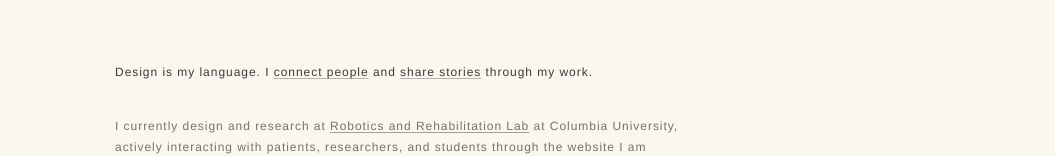
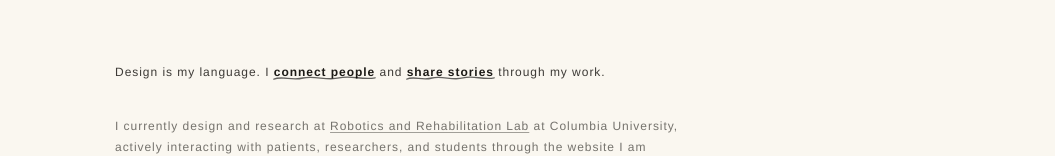
Before and after one commit to sh4771/portfolio, a Next.js app: page /about in a window 1280 px wide. Shown: the part 390-546 px from the top of the page, without its empty margins (225-1280 px from the left). Built offline with nearby package versions, Linux system fonts and the light colour scheme.

Commit message:
Add scribble emphasis to about page

```diff
--- a/app/about/page.tsx
+++ b/app/about/page.tsx
@@ -55,8 +55,8 @@ export default function AboutPage() {
           <div className="max-w-[600px] mx-auto space-y-8 mb-24">
             <p className="text-xs tracking-[0.08em] text-foreground/85 leading-[1.8]">
               <em className="not-italic">Design is my language.</em> I{" "}
-              <span className="underline decoration-foreground/30 underline-offset-2">connect people</span> and{" "}
-              <span className="underline decoration-foreground/30 underline-offset-2">share stories</span> through my work.
+              <span className="scribble-underline">connect people</span> and{" "}
+              <span className="scribble-underline">share stories</span> through my work.
             </p>
 
             <p className="text-xs tracking-[0.08em] text-foreground/60 leading-[1.8]">
```
